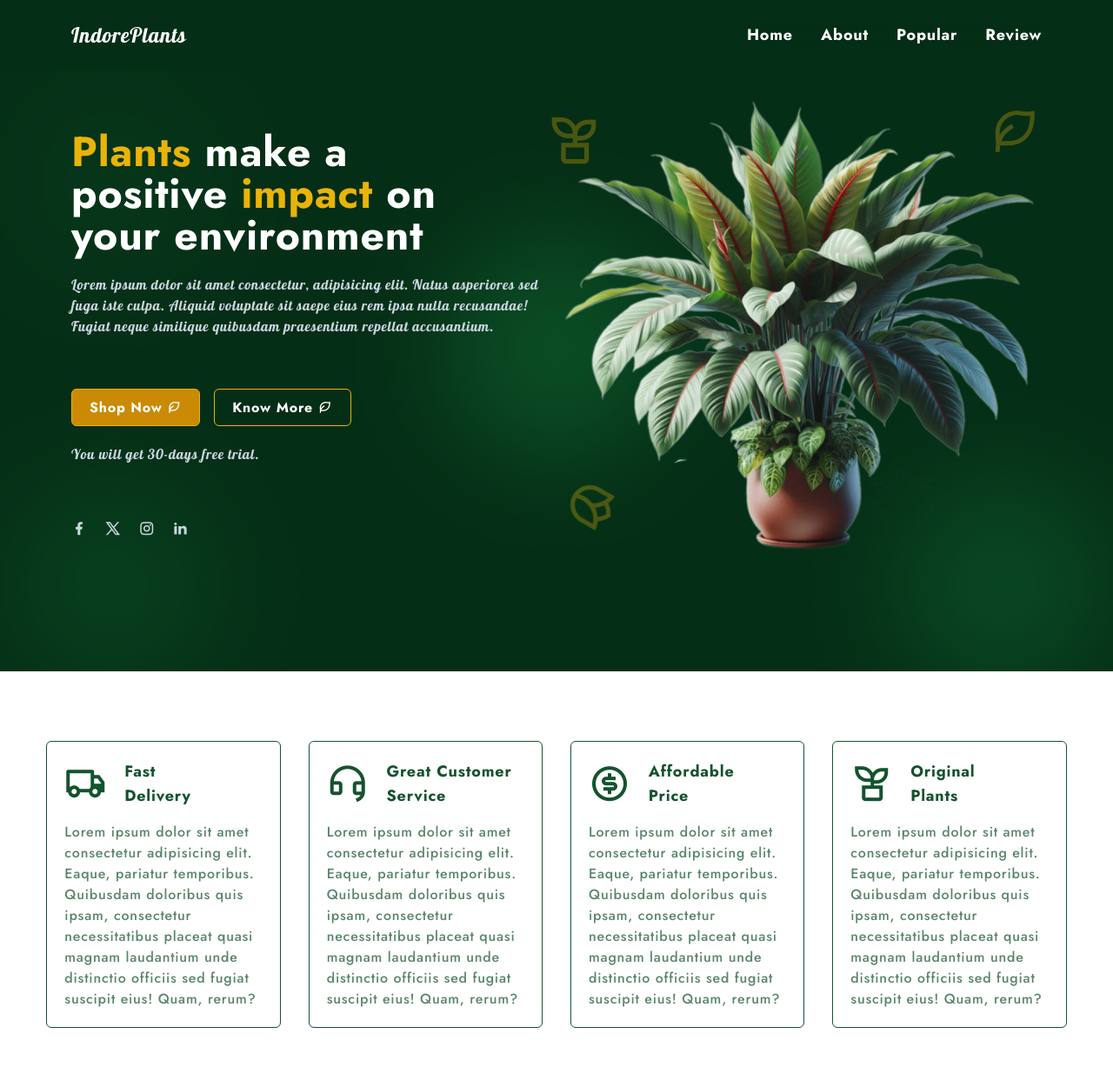
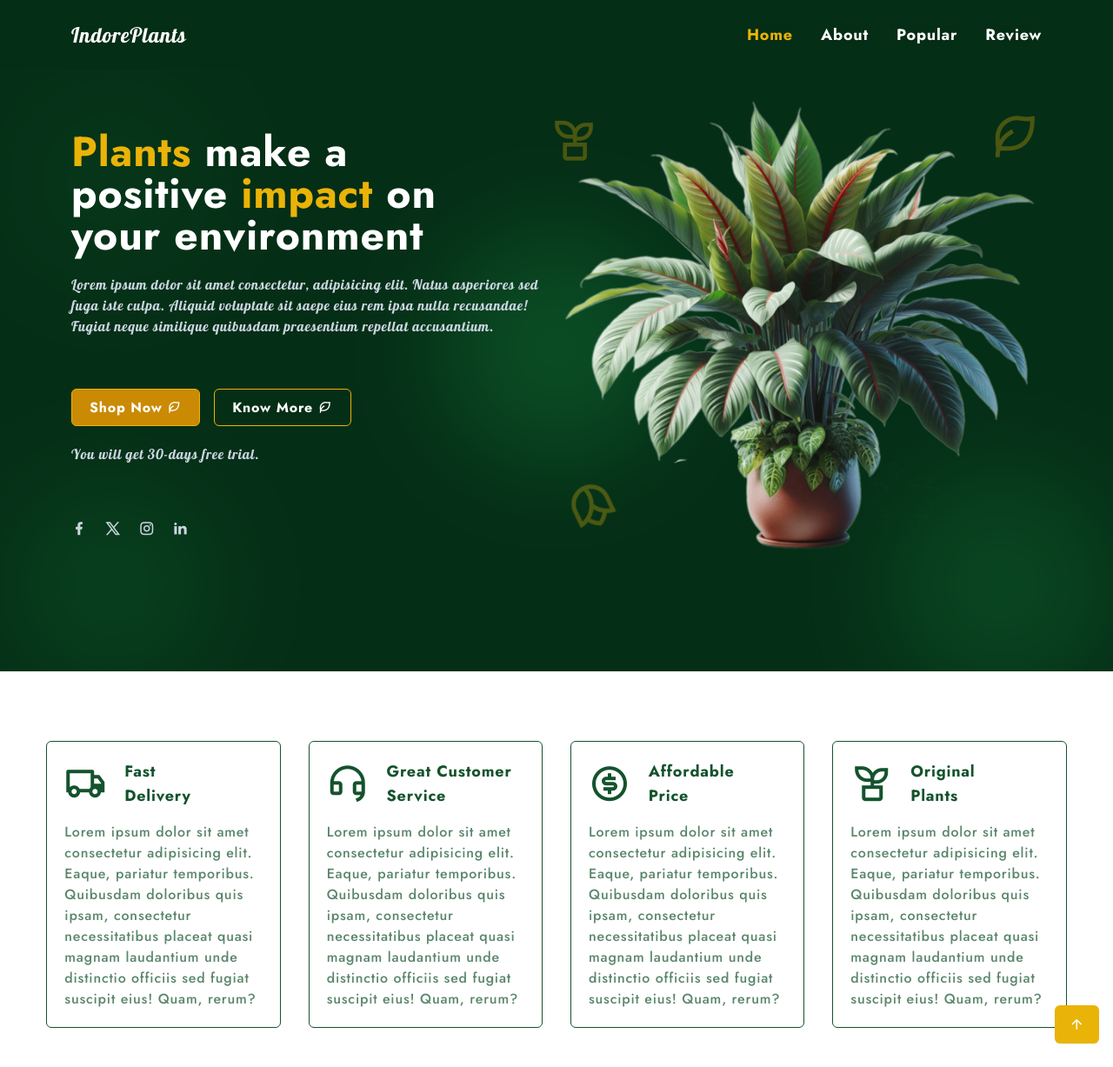
Before and after one commit to MdAkramHossenSujan/plant-website, a website: page index.html in a window 1280 px wide. Shown: the top 1227 px of the page at 87% size. Drawn offline with nearby package versions, Linux system fonts and the light colour scheme.

Commit message:
first commit

```diff
--- a/index.html
+++ b/index.html
@@ -27,10 +27,10 @@
             <div id="nav-menu" class="absolute top-0 min-h-[80vh] w-full lg:static lg:min-h-fit lg:w-auto lg:bg-transparent left-[-100%] overflow-hidden bg-green-950/80 flex justify-center items-center
             backdrop-blur-sm duration-300 ">
                 <ul class="flex flex-col gap-8 lg:flex-row">
-                    <li><a class="nav-link" href="#home">Home</a></li>
-                    <li><a class="nav-link" href="#about">About</a></li>
-                    <li><a class="nav-link" href="#popular">Popular</a></li>
-                    <li><a class="nav-link" href="#review">Review</a></li>
+                    <li><a class="nav-link active" href="#home">Home</a></li>
+                    <li><a class="nav-link " href="#about">About</a></li>
+                    <li><a class="nav-link " href="#popular">Popular</a></li>
+                    <li><a class="nav-link " href="#review">Review</a></li>
                 </ul>
                 <div><img class="w-32 absolute bottom-0 lg:hidden -right-10" src="assets/img/leaf-1.png" alt=""></div>
                 <div><img class="w-32 absolute top-0 lg:hidden -left-5 rotate-90 opacity-90" src="assets/img/leaf-2.png"
@@ -497,7 +497,9 @@
     </footer>
 
     <!--~~~~~~~~~~~~~~~ Scroll Up ~~~~~~~~~~~~~~~-->
-
+<a class="fixed right-4 bottom-4 bg-yellow-500 shadow-sm inline-block px-3 py-1 md:px-4 md:py-2 rounded-md text-lg z-50 hover:-translate-y-1 duration-300 " id="scroll-up" href="">
+    <i class="ri-arrow-up-line"></i>
+</a>
     <!--~~~~~~~~~~~~~~~ Swiper JS ~~~~~~~~~~~~~~~-->
     <script src="https://cdn.jsdelivr.net/npm/swiper@11/swiper-bundle.min.js"></script>
     <!--~~~~~~~~~~ SCROLLREVEAL ~~~~~~~~~~-->
--- a/input.css
+++ b/input.css
@@ -42,3 +42,9 @@ h3{
 .swiper-pagination-bullet{
     @apply bg-green-500 w-3 h-3;
 }
+html{
+    @apply overflow-x-hidden scroll-smooth;
+}
+.active{
+    @apply text-yellow-500;
+}
--- a/main.js
+++ b/main.js
@@ -14,10 +14,29 @@ navLink.forEach(link=>{
 
 })
 /*~~~~~~~~~~~~~~~ SHOW SCROLL UP ~~~~~~~~~~~~~~~*/
-
-
+const scrollUp=()=>{
+  const scrollUpBtn=document.getElementById('scroll-up')
+  if(this.scrollY>=250){
+    scrollUpBtn.classList.remove('-bottom-1/2')
+    scrollUpBtn.classList.add('bottom-4')
+  }
+  else{
+    scrollUpBtn.classList.add('-bottom-1/2')
+    scrollUpBtn.classList.remove('bottom-4')
+  }
+}
+window.addEventListener("scroll",scrollUp)
 /*~~~~~~~~~~~~~~~ CHANGE BACKGROUND HEADER ~~~~~~~~~~~~~~~*/
-
+const scrollHeader=()=>{
+  const header=document.getElementById('navbar')
+  if(this.scrollY>=50){
+    header.classList.add('border-b','border-yellow-500')
+  }
+  else{
+    header.classList.remove('border-b','border-yellow-500')
+  }
+}
+window.addEventListener("scroll",scrollHeader)
 
 /*~~~~~~~~~~~~~~~ SWIPER ~~~~~~~~~~~~~~~*/
 const swiper = new Swiper('.swiper', {
@@ -60,6 +79,23 @@ disableOnInteraction: false
   });
 
 /*~~~~~~~~~~~~~~~ SCROLL SECTIONS ACTIVE LINK ~~~~~~~~~~~~~~~*/
+const activeLink=()=>{
+const sections=document.querySelectorAll('section')
+const navLinks=document.querySelectorAll('.nav-link')
+let current='home'
+sections.forEach(section=>{
+  const sectionTop=section.offsetTop;
+if(this.scrollY>=sectionTop-60){
+  current=section.getAttribute('id')
+}
+})
 
-
+navLinks.forEach(item=>{
+  item.classList.remove('active')
+  if(item.href.includes(current)){
+    item.classList.add('active')
+  }
+})
+}
+window.addEventListener('scroll',activeLink)
 /*~~~~~~~~~~~~~~~ SCROLL REVEAL ANIMATION ~~~~~~~~~~~~~~~*/
```
Also changed, not shown: output.css.
